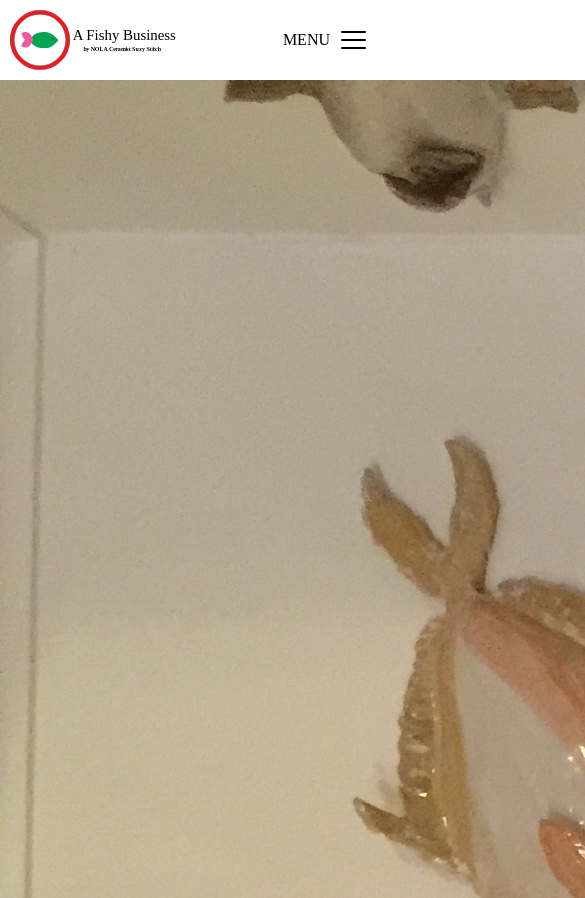
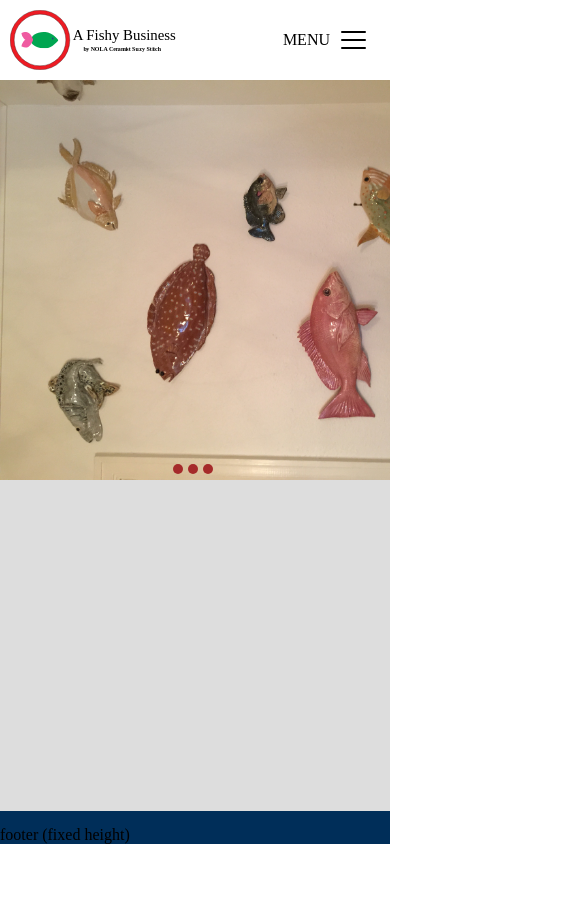
Before and after one commit to reesdela/afishybusiness, a React (Vite) app: page / in a window 390 px wide. Shown: the top 898 px of the page, 585 px wide, since content can reach past the window. After the commit the page ends 844 px from the top, so only its background shows below. Built offline with nearby package versions, Linux system fonts and the light colour scheme.

Commit message:
fix some styling issues

```diff
--- a/src/components/shared/navigation/MobileNavigation.jsx
+++ b/src/components/shared/navigation/MobileNavigation.jsx
@@ -11,7 +11,7 @@ const MobileNavigation = () => {
     }
 
     return (
-        <div>
+        <div className="mobileNavWrapper">
         <div className="WrapperTest">
             <div className="navHeader">
                 <img id="logoMobile" src={Logo} />
--- a/src/components/shared/navigation/Navigation.css
+++ b/src/components/shared/navigation/Navigation.css
@@ -55,6 +55,19 @@
         box-sizing: border-box;
         margin: 0px;
     }
+
+    .mobileNavWrapper {
+    }
+
+    html {
+        height: 100%;
+    }
+
+    body {
+        width: 100%;
+        height: 100%;
+    }
+
     .navHeader {
         display: flex;
         justify-content: space-between;
--- a/src/components/slider-home/Slider.css
+++ b/src/components/slider-home/Slider.css
@@ -84,3 +84,90 @@
         background-color: brown;
     }
 }
+
+@media (max-width: 480px) {
+    #body_bottom_wrapper {
+        background: #ddd;
+        width: 100%;
+        height: 100%;
+        padding-bottom: 15px;
+    }
+
+    #body_bottom {
+        max-width: 1000px;
+        margin: auto;
+    }
+
+    .testTheFlex {
+        display: flex;
+        height: 100%;
+        flex-flow: column;
+    }
+
+
+    .slider-holder {
+        max-width: 1000px;
+        width: 100%;
+        height: 400px;
+        margin-left: auto;
+        margin-right: auto;
+        margin-top: 0px;
+        text-align: center;
+        overflow: hidden;
+        white-space: nowrap;
+    }
+
+    .image-holder {
+        width: 3000px;
+        height: 400px;
+        clear: both;
+        position: relative;
+        overflow: hidden;
+
+        -webkit-transition: left 2s;
+        -moz-transition: left 2s;
+        -o-transition: left 2s;
+        transition: left 2s;
+    }
+
+    .imgTest {
+        display: inline-block;
+        width: 1000px;
+    }
+
+    .slider-image {
+        height: 400px;
+        float: left;
+        margin: 0px;
+        padding: 0px;
+        position: relative;
+    }
+
+    #slider-image-1:target~.image-holder {
+        left: 0px;
+    }
+
+    #slider-image-2:target~.image-holder {
+        left: -1000px;
+    }
+
+    #slider-image-3:target~.image-holder {
+        left: -2000px;
+    }
+
+    .button-holder {
+        position: relative;
+        text-align: center;
+        top: -20px;
+
+    }
+
+    .slider-change {
+        display: inline-block;
+        height: 10px;
+        width: 10px;
+        border-radius: 5px;
+        margin-right: 5px;
+        background-color: brown;
+    }
+}
--- a/src/main.css
+++ b/src/main.css
@@ -5,3 +5,11 @@
         flex-flow: column;
     }
 }
+
+@media (max-width: 480px) {
+    #root {
+        height: 100%;
+        display: flex;
+        flex-flow: column;
+    }
+}
```
